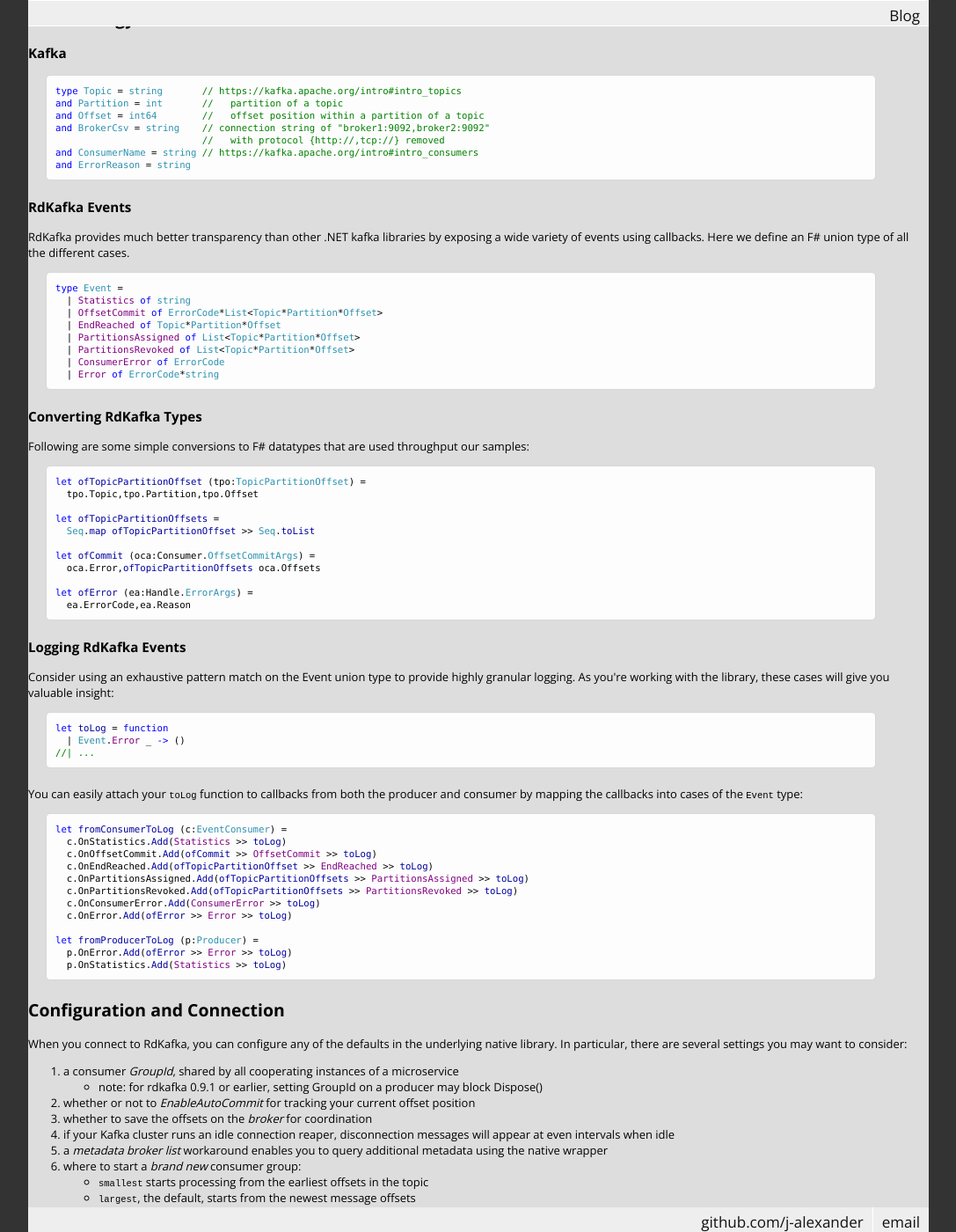
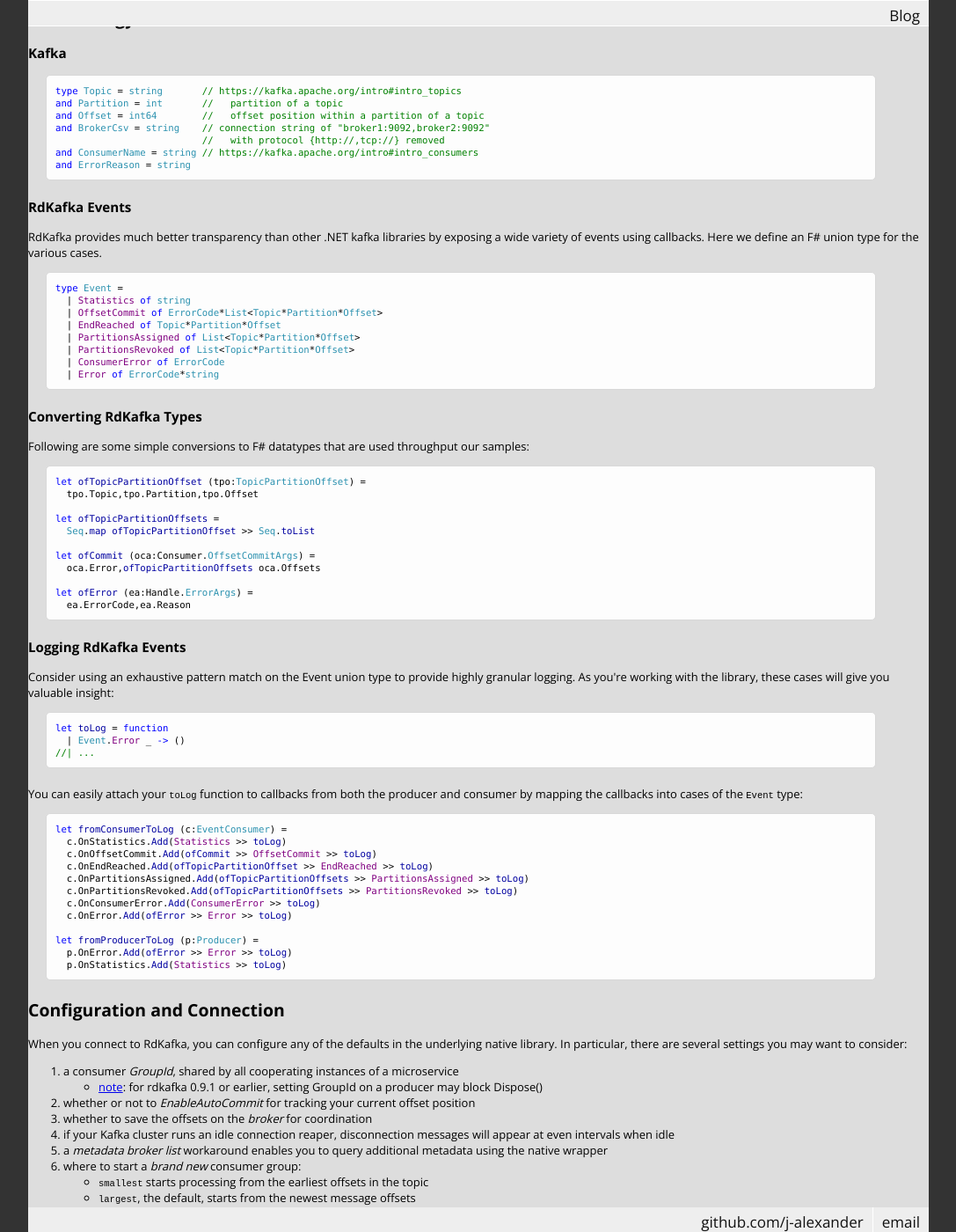
Before and after one commit to j-alexander/j-alexander.github.io, a Jekyll site: the page built from _posts/2016-12-08-rdkafka-subscription-in-fsharp.html, in a window 1280 px wide and 1400 px high, scrolled down 671 px. Shown: the whole window at 88% size, without its empty margins (96-1183 px from the left). Built offline with Jekyll 4.4.1, drawn with Linux system fonts in a browser that asks for light colours; some web fonts are replaced; comment, search, counter and statistics services are not loaded.

Commit message:
reference groupid+producer issue

```diff
--- a/_posts/2016-12-08-rdkafka-subscription-in-fsharp.html
+++ b/_posts/2016-12-08-rdkafka-subscription-in-fsharp.html
@@ -47,7 +47,7 @@ is available for it.</p>
 <h3>RdKafka Events</h3>
 <p>RdKafka provides much better transparency than other .NET kafka libraries by
 exposing a wide variety of events using callbacks.  Here we define an F# union
-type of all the different cases.</p>
+type for the various cases.</p>
 <pre class="fssnip highlighted"><code lang="fsharp"><span class="k">type</span> <span onmouseout="hideTip(event, 'fs15', 20)" onmouseover="showTip(event, 'fs15', 20)" class="t">Event</span> <span class="o">=</span>
   | <span onmouseout="hideTip(event, 'fs16', 21)" onmouseover="showTip(event, 'fs16', 21)" class="p">Statistics</span> <span class="k">of</span> <span onmouseout="hideTip(event, 'fs7', 22)" onmouseover="showTip(event, 'fs7', 22)" class="t">string</span>
   | <span onmouseout="hideTip(event, 'fs17', 23)" onmouseover="showTip(event, 'fs17', 23)" class="p">OffsetCommit</span> <span class="k">of</span> <span onmouseout="hideTip(event, 'fs18', 24)" onmouseover="showTip(event, 'fs18', 24)" class="t">ErrorCode</span><span class="o">*</span><span onmouseout="hideTip(event, 'fs19', 25)" onmouseover="showTip(event, 'fs19', 25)" class="t">List</span><span class="o">&lt;</span><span onmouseout="hideTip(event, 'fs6', 26)" onmouseover="showTip(event, 'fs6', 26)" class="t">Topic</span><span class="o">*</span><span onmouseout="hideTip(event, 'fs8', 27)" onmouseover="showTip(event, 'fs8', 27)" class="t">Partition</span><span class="o">*</span><span onmouseout="hideTip(event, 'fs10', 28)" onmouseover="showTip(event, 'fs10', 28)" class="t">Offset</span><span class="o">&gt;</span>
@@ -101,7 +101,7 @@ In particular, there are several settings you may want to consider:</p>
 <li>
 a consumer <em>GroupId</em>, shared by all cooperating instances of a microservice
 <ul>
-<li>note: for rdkafka 0.9.1 or earlier, setting GroupId on a producer may block Dispose()</li>
+<li><a href="https://github.com/ah-/rdkafka-dotnet/issues/88#issuecomment-264820360">note</a>: for rdkafka 0.9.1 or earlier, setting GroupId on a producer may block Dispose()</li>
 </ul>
 </li>
 <li>whether or not to <em>EnableAutoCommit</em> for tracking your current offset position</li>
```
Also changed, not shown: 1 other file.
